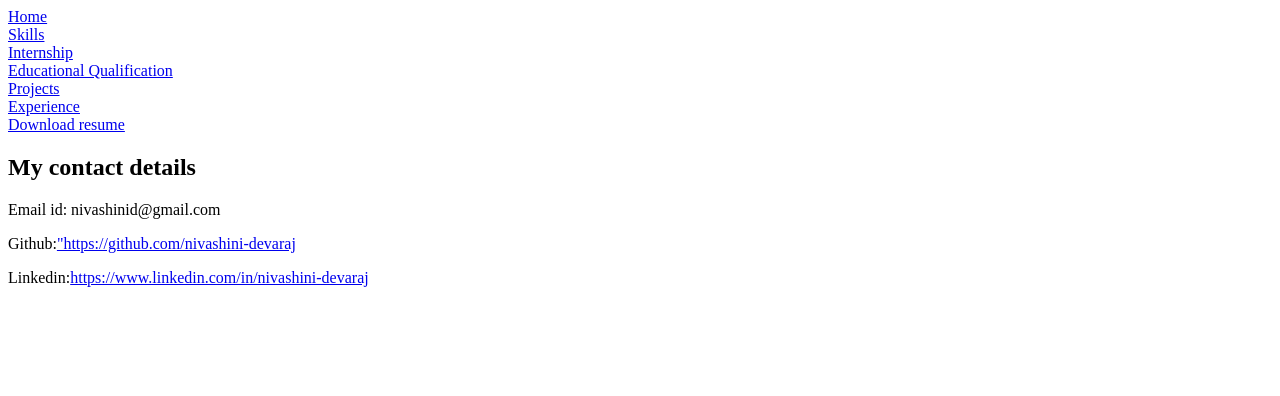
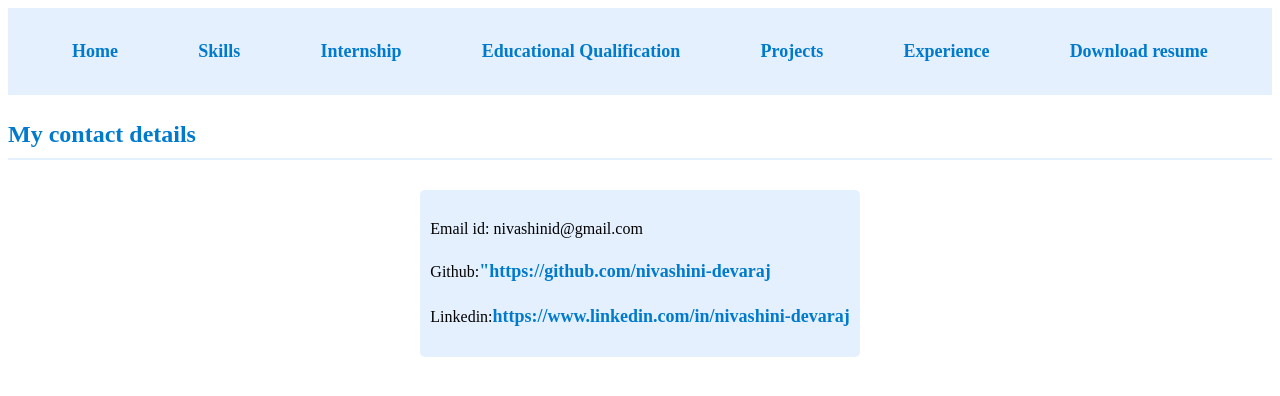
Before and after one commit to nivashini-devaraj/Portfolio, a plain HTML site: page My Portfolio/html_pages/contact.html in a window 1280 px wide. Drawn offline with Linux system fonts and the light colour scheme; the site is published under a folder, as on GitHub Pages, so addresses that start at the root find nothing.

Commit message:
Update contact.html

```diff
--- a/My Portfolio/html_pages/contact.html
+++ b/My Portfolio/html_pages/contact.html
@@ -4,7 +4,7 @@
     <meta charset="UTF-8">
     <meta name="viewport" content="width=device-width, initial-scale=1.0">
     <title>Contact Details</title>
-    <link rel="stylesheet" href="/CSS/contact.css">
+    <link rel="stylesheet" href="../CSS/contact.css">
 </head>
 <body>
       <nav>
```
